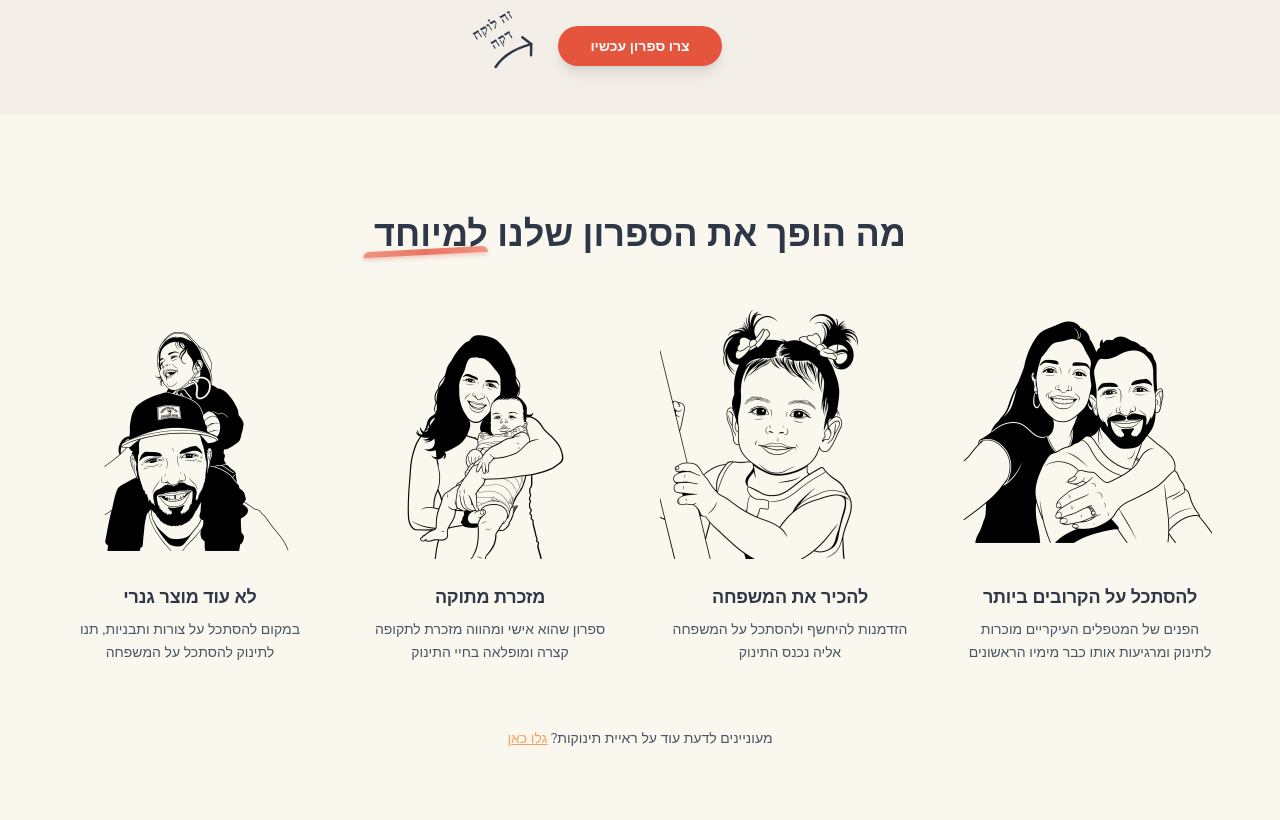
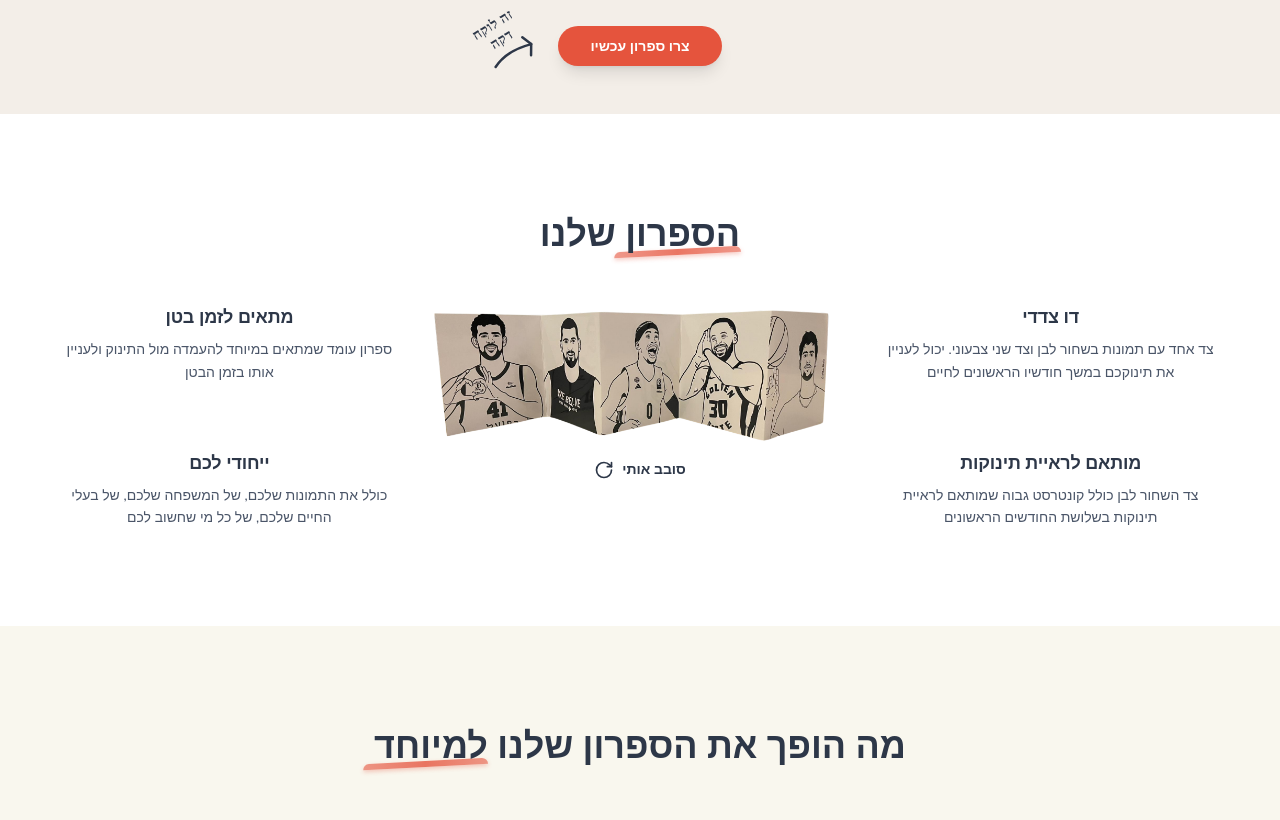
Before and after one commit to yawel-wel/little-gali, a Next.js app: page / in a window 1280 px wide. Shown: the part 679-1499 px from the top of the page. Built offline with nearby package versions, Linux system fonts and the light colour scheme; a web font is replaced by a local one.

Commit message:
our book section

```diff
--- a/src/app/page.tsx
+++ b/src/app/page.tsx
@@ -1,8 +1,9 @@
 "use client";
 
-import { useEffect } from "react";
+import { useEffect, useState } from "react";
 import { Header } from "@/components/header";
 import { Button } from "@/components/ui/button";
+import { RotateCw } from "lucide-react";
 import {
   Card,
   CardContent,
@@ -19,6 +20,8 @@ import {
 } from "@/components/ui/accordion";
 
 export default function Home() {
+  const [isFlipped, setIsFlipped] = useState(false);
+
   // Handle hash scrolling on page load
   useEffect(() => {
     const hash = window.location.hash;
@@ -367,6 +370,191 @@ export default function Home() {
                 >
                   צרו ספרון עכשיו
                 </Button>
+              </div>
+            </div>
+          </div>
+        </section>
+
+        {/* What Is This Section */}
+        <section className="relative bg-white py-16 lg:py-24">
+          <div className="container mx-auto px-4 sm:px-6 lg:px-8">
+            {/* Section Title */}
+            <div className="text-center mb-12">
+              <h2 className="text-[1.8rem] sm:text-3xl md:text-4xl font-black text-dark-gray leading-tight max-w-3xl mx-auto">
+                <span className="relative inline-block">
+                  <span className="relative z-10">הספרון</span>
+                  <span
+                    className="absolute bottom-0 left-0 right-0 transform -rotate-1"
+                    style={{
+                      height: "6px",
+                      borderRadius: "6px 6px 0 0",
+                      transform: "rotate(-2deg) translateY(0px)",
+                      background:
+                        "linear-gradient(90deg, rgba(229, 84, 61, 0.6) 0%, rgba(229, 84, 61, 0.8) 50%, rgba(229, 84, 61, 0.6) 100%)",
+                      boxShadow: "0 2px 4px rgba(229, 84, 61, 0.3)",
+                      width: "110%",
+                      left: "-5%",
+                    }}
+                  ></span>
+                </span>{" "}
+                שלנו
+              </h2>
+            </div>
+
+            {/* Content Grid - Image in Center with Text Blocks Around */}
+            <div className="max-w-6xl mx-auto">
+              <div className="grid grid-cols-2 lg:grid-cols-3 gap-8 lg:gap-20 items-start">
+                {/* Mobile: First Text Block (Left) */}
+                <div className="order-1 lg:order-1 col-span-1 lg:col-span-1 flex flex-col lg:items-center lg:justify-start lg:space-y-16">
+                  <div className="flex flex-col items-center w-full">
+                    <div className="w-full">
+                      {/* Text Content */}
+                      <div className="flex flex-col items-center">
+                        <h3 className="font-heading text-dark-gray text-lg mb-2 uppercase text-center">
+                          דו צדדי
+                        </h3>
+                        <p className="font-body text-medium-gray text-sm leading-relaxed text-center">
+                          צד אחד עם תמונות בשחור לבן וצד שני צבעוני. יכול לעניין
+                          את תינוקכם במשך חודשיו הראשונים לחיים
+                        </p>
+                      </div>
+                    </div>
+                  </div>
+                  {/* Desktop: Second Text Block (hidden on mobile) */}
+                  <div className="hidden lg:flex flex-col items-center w-full">
+                    <div className="w-full">
+                      {/* Text Content */}
+                      <div className="flex flex-col items-center">
+                        <h3 className="font-heading text-dark-gray text-lg mb-2 uppercase text-center">
+                          מותאם לראיית תינוקות
+                        </h3>
+                        <p className="font-body text-medium-gray text-sm leading-relaxed text-center">
+                          צד השחור לבן כולל קונטרסט גבוה שמותאם לראיית תינוקות
+                          בשלושת החודשים הראשונים
+                        </p>
+                      </div>
+                    </div>
+                  </div>
+                </div>
+
+                {/* Mobile: First Text Block (Right) */}
+                <div className="order-2 lg:order-3 col-span-1 lg:col-span-1 flex flex-col lg:items-center lg:justify-start lg:space-y-16">
+                  <div className="flex flex-col items-center w-full">
+                    <div className="w-full">
+                      {/* Text Content */}
+                      <div className="flex flex-col items-center">
+                        <h3 className="font-heading text-dark-gray text-lg mb-2 uppercase text-center">
+                          מתאים לזמן בטן
+                        </h3>
+                        <p className="font-body text-medium-gray text-sm leading-relaxed text-center">
+                          ספרון עומד שמתאים במיוחד להעמדה מול התינוק ולעניין
+                          אותו בזמן הבטן
+                        </p>
+                      </div>
+                    </div>
+                  </div>
+                  {/* Desktop: Second Text Block (hidden on mobile) */}
+                  <div className="hidden lg:flex flex-col items-center w-full">
+                    <div className="w-full">
+                      {/* Text Content */}
+                      <div className="flex flex-col items-center">
+                        <h3 className="font-heading text-dark-gray text-lg mb-2 uppercase text-center">
+                          ייחודי לכם
+                        </h3>
+                        <p className="font-body text-medium-gray text-sm leading-relaxed text-center">
+                          כולל את התמונות שלכם, של המשפחה שלכם, של בעלי החיים
+                          שלכם, של כל מי שחשוב לכם
+                        </p>
+                      </div>
+                    </div>
+                  </div>
+                </div>
+
+                {/* Center Column - Large Image */}
+                <div className="flex flex-col justify-center items-center py-8 lg:py-0 order-3 lg:order-2 gap-4 col-span-2 lg:col-span-1">
+                  <div
+                    className="relative"
+                    style={{
+                      perspective: "1000px",
+                      width: "420px",
+                    }}
+                  >
+                    <div
+                      style={{
+                        transform: isFlipped
+                          ? "rotateY(180deg)"
+                          : "rotateY(0deg)",
+                        transformStyle: "preserve-3d",
+                        transition: "transform 0.6s",
+                        width: "100%",
+                        position: "relative",
+                      }}
+                    >
+                      {/* Front side - Black and White */}
+                      <img
+                        src="/book-example-bnw.png"
+                        alt="Baby book example - Black and White"
+                        className="h-auto object-contain"
+                        style={{
+                          width: "100%",
+                          backfaceVisibility: "hidden",
+                          WebkitBackfaceVisibility: "hidden",
+                        }}
+                      />
+                      {/* Back side - Colorful */}
+                      <img
+                        src="/book-example-colorful.png"
+                        alt="Baby book example - Colorful"
+                        className="h-auto object-contain absolute top-0 left-0"
+                        style={{
+                          width: "100%",
+                          backfaceVisibility: "hidden",
+                          WebkitBackfaceVisibility: "hidden",
+                          transform: "rotateY(180deg)",
+                        }}
+                      />
+                    </div>
+                  </div>
+                  <button
+                    onClick={() => setIsFlipped(!isFlipped)}
+                    className="flex items-center gap-2 text-dark-gray hover:text-primary-orange font-body-bold text-sm transition-colors duration-200 cursor-pointer"
+                  >
+                    <span>סובב אותי</span>
+                    <RotateCw className="w-5 h-5" />
+                  </button>
+                </div>
+
+                {/* Mobile: Second Text Block (Left) */}
+                <div className="order-4 lg:hidden col-span-1 flex flex-col items-center">
+                  <div className="w-full">
+                    {/* Text Content */}
+                    <div className="flex flex-col items-center">
+                      <h3 className="font-heading text-dark-gray text-lg mb-2 uppercase text-center">
+                        מותאם לראיית תינוקות
+                      </h3>
+                      <p className="font-body text-medium-gray text-sm leading-relaxed text-center">
+                        צד השחור לבן כולל קונטרסט גבוה שמותאם לראיית תינוקות
+                        בשלושת החודשים הראשונים
+                      </p>
+                    </div>
+                  </div>
+                </div>
+
+                {/* Mobile: Second Text Block (Right) */}
+                <div className="order-5 lg:hidden col-span-1 flex flex-col items-center">
+                  <div className="w-full">
+                    {/* Text Content */}
+                    <div className="flex flex-col items-center">
+                      <h3 className="font-heading text-dark-gray text-lg mb-2 uppercase text-center">
+                        Placeholder Title 4
+                      </h3>
+                      <p className="font-body text-medium-gray text-sm leading-relaxed text-center">
+                        Placeholder description text for the fourth feature
+                        block. This text will be replaced with actual content.
+                      </p>
+                    </div>
+                  </div>
+                </div>
               </div>
             </div>
           </div>
```
Also changed, not shown: public/book-example-bnw.png (added), public/book-example-colorful.png (added).
